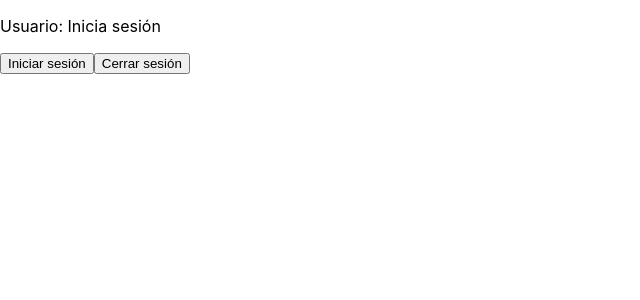
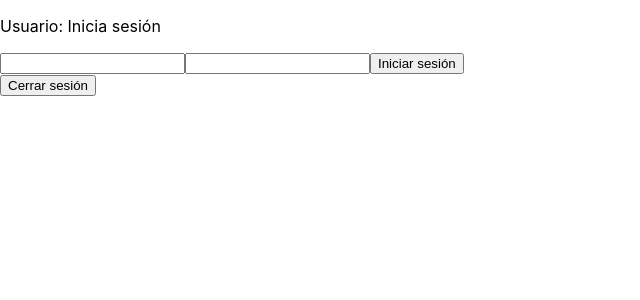
Before and after one commit to tzuzulcode/frontend-react-enero2022, a React (Create React App) app in the folder redux-app/: page /login in a window 1280 px wide. Shown: the top 300 px of the page, without its empty margins (0-640 px from the left). Built offline with nearby package versions, Linux system fonts and the light colour scheme; no server answers.

Commit message:
HTTP only cookies

```diff
--- a/redux-app/package.json
+++ b/redux-app/package.json
@@ -10,6 +10,7 @@
     "react": "^17.0.2",
     "react-dom": "^17.0.2",
     "react-redux": "^7.2.6",
+    "react-router-dom": "^6.2.1",
     "react-scripts": "5.0.0",
     "web-vitals": "^2.1.4"
   },
--- a/redux-app/src/App.js
+++ b/redux-app/src/App.js
@@ -1,24 +1,31 @@
-import {useDispatch, useSelector} from 'react-redux'
-import { login, logout } from './features/user/userSlice';
+import { useEffect } from 'react';
+import { useDispatch } from 'react-redux';
+import {BrowserRouter,Routes,Route} from 'react-router-dom'
+import { login } from './features/user/userSlice';
+import Home from './pages/Home';
+import Login from './pages/Login';
 
 function App() {
-
-  // ¿Quiero consultar el estado global?
-  const user = useSelector((state)=>state.user)
-
-  // ¿Quiero actualizar el estado global?
   const dispatch = useDispatch()
+  useEffect(()=>{
+    fetch("http://localhost:4000/auth/validate",{
+      method:"POST",
+      credentials:'include'
+    })
+    .then(res=>res.json())
+    .then(data=>{
+      dispatch(login(data.user.firstName))
+    })
+  },[])
 
   return (
-    <div className="App">
-      {console.log(user)}
-     <p>Usuario: {user.logged?"Bienvenido "+user.name:"Inicia sesión"}</p>
-     <button onClick={()=>{dispatch(login("Tzuzul"))}}>Iniciar sesión</button>
-     <button onClick={()=>{dispatch(logout())}}>Cerrar sesión</button>
-    </div>
-
-    // Agregar un router: Pagina principal, Pagina de inicio de sesión.
-    // Iconos de redes sociales: Google, Facebook, Twitter, GitHub
+    <BrowserRouter>
+      <Routes>
+        {/* <Route path="*" element={<NotFound/>}/> */}
+        <Route path="/" element={<Home/>}/>
+        <Route path="/login" element={<Login/>}/>
+      </Routes>
+    </BrowserRouter>
   );
 }
 
--- /dev/null
+++ b/redux-app/src/pages/Home.jsx
@@ -0,0 +1,10 @@
+import React from 'react'
+
+export default function Home() {
+  return (
+    <div>
+        <p>Home</p>
+        <a href="/login">Login</a>
+    </div>
+  )
+}
--- /dev/null
+++ b/redux-app/src/pages/Login.jsx
@@ -0,0 +1,48 @@
+import React from 'react'
+import {useSelector,useDispatch} from 'react-redux'
+import {login,logout} from '../features/user/userSlice'
+
+export default function Login() {
+    // ¿Quiero consultar el estado global?
+    const user = useSelector((state)=>state.user)
+
+    // ¿Quiero actualizar el estado global?
+    const dispatch = useDispatch()
+
+    const iniciarSesion = (event) => {
+        const {email,password} = event.target
+
+        event.preventDefault()
+        fetch("http://localhost:4000/auth/login",{
+            method:"POST",
+            credentials:'include',
+            headers:{
+                "Content-Type":"application/json"
+            },
+            body:JSON.stringify({
+                email:email.value,
+                password:password.value
+            })
+        }).then(res=>res.json())
+        .then(user=>{
+            console.log(user)
+        }).catch(error=>console.log(error))
+    }
+
+    return (
+        <div>
+            {console.log(user)}
+            <p>Usuario: {user.logged?"Bienvenido "+user.name:"Inicia sesión"}</p>
+            <form onSubmit={iniciarSesion}>
+                <input type="email" name="email"/>
+                <input type="password" name="password" />
+                <button>Iniciar sesión</button>
+            </form>
+            {/* <button onClick={()=>{dispatch(login("Tzuzul"))}}>Iniciar sesión</button> */}
+            <button onClick={()=>{dispatch(logout())}}>Cerrar sesión</button>
+        </div>
+
+        // Agregar un router: Pagina principal, Pagina de inicio de sesión.
+        // Iconos de redes sociales: Google, Facebook, Twitter, GitHub
+    )
+}
```
Also changed, not shown: 1 other file (tests, documents, lock files or other folders).
